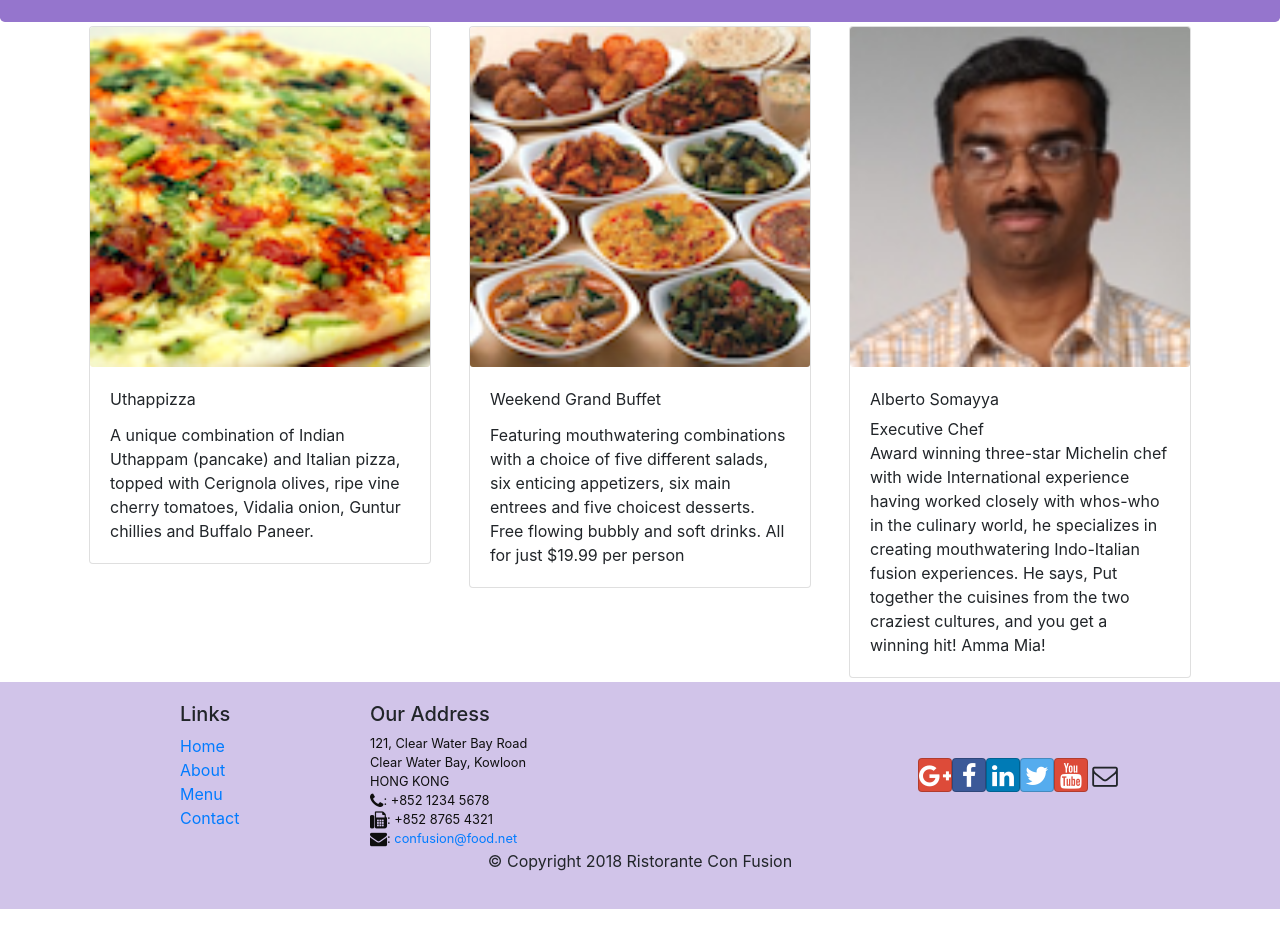
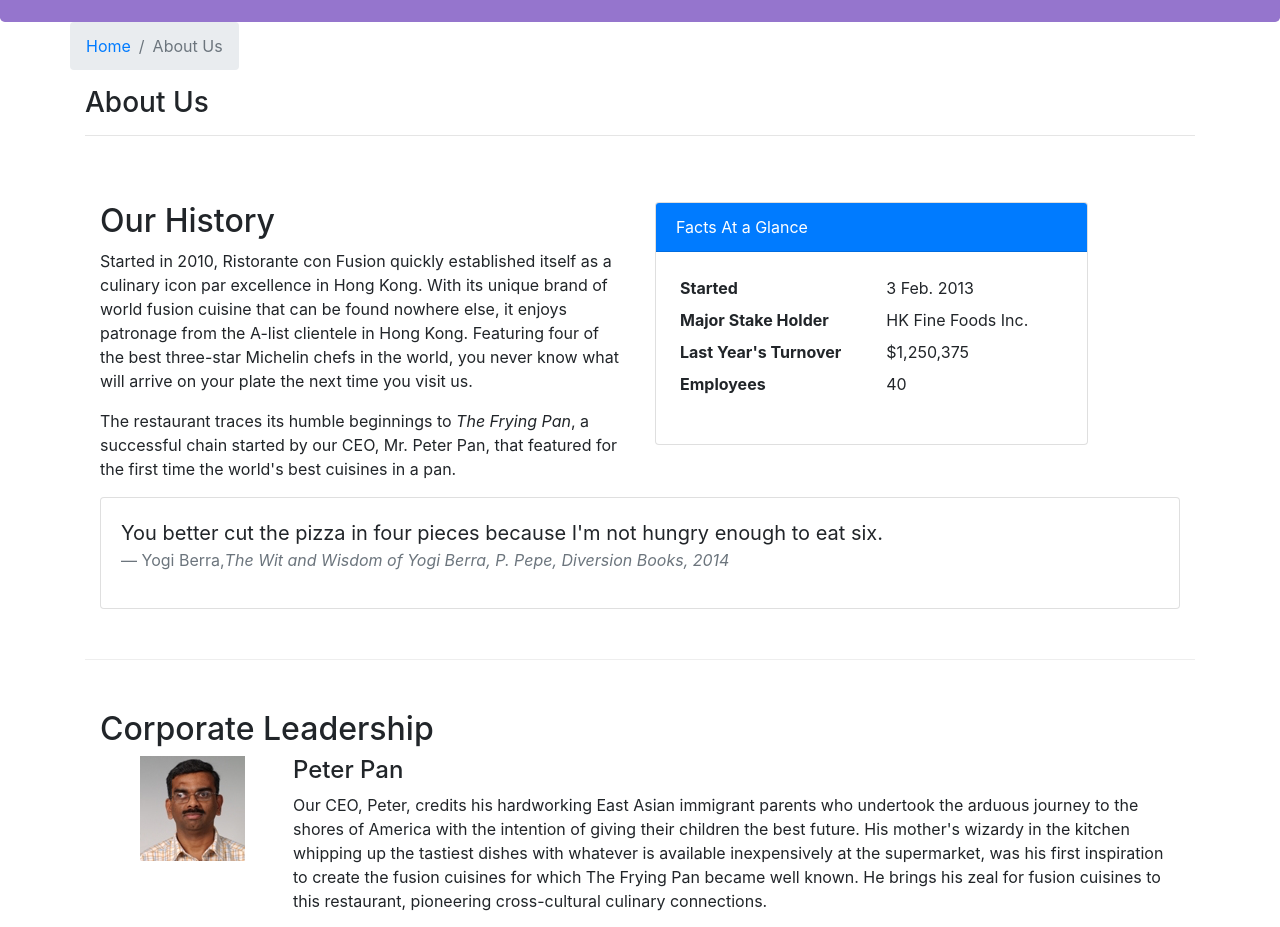
Before and after one commit to socopoko/confusion-react, a React (Create React App) app: page /aboutus in a window 1280 px wide. Before the commit this address led to /home. Shown: the part 320-1247 px from the top of the page. Built offline with nearby package versions, Linux system fonts and the light colour scheme.

Commit message:
assignment 2 - about us page

```diff
--- /dev/null
+++ b/src/components/AboutComponent.js
@@ -0,0 +1,96 @@
+import React from 'react';
+import { Breadcrumb, BreadcrumbItem, Card, CardBody, CardHeader, Media } from 'reactstrap';
+import { Link } from 'react-router-dom';
+
+
+function RenderLeader({ leader }) {
+    return (
+        <div key={leader.id}>
+            <Media tag="li">
+                <Media left middle>
+                    <Media object src={leader.image} alt={leader.name} />
+                </Media>
+                <Media body className="ml-5" >
+                    <Media heading>{leader.name}</Media>
+                    <p>{leader.description}</p>
+                </Media>
+            </Media>
+        </div>
+    );
+}
+
+
+function About(props) {
+    const leaders = props.leaders.map((leader) => {
+        return (
+            <div key={leader.id}>
+                <RenderLeader leader={leader} />
+            </div>
+        );
+    });
+
+    return(
+        <div className="container">
+            <div className="row">
+                <Breadcrumb>
+                    <BreadcrumbItem><Link to="/home">Home</Link></BreadcrumbItem>
+                    <BreadcrumbItem active>About Us</BreadcrumbItem>
+                </Breadcrumb>
+                <div className="col-12">
+                    <h3>About Us</h3>
+                    <hr />
+                </div>
+            </div>
+            <div className="row row-content">
+                <div className="col-12 col-md-6">
+                    <h2>Our History</h2>
+                    <p>Started in 2010, Ristorante con Fusion quickly established itself as a culinary icon par excellence in Hong Kong. With its unique brand of world fusion cuisine that can be found nowhere else, it enjoys patronage from the A-list clientele in Hong Kong.  Featuring four of the best three-star Michelin chefs in the world, you never know what will arrive on your plate the next time you visit us.</p>
+                    <p>The restaurant traces its humble beginnings to <em>The Frying Pan</em>, a successful chain started by our CEO, Mr. Peter Pan, that featured for the first time the world's best cuisines in a pan.</p>
+                </div>
+                <div className="col-12 col-md-5">
+                    <Card>
+                        <CardHeader className="bg-primary text-white">Facts At a Glance</CardHeader>
+                        <CardBody>
+                            <dl className="row p-1">
+                                <dt className="col-6">Started</dt>
+                                <dd className="col-6">3 Feb. 2013</dd>
+                                <dt className="col-6">Major Stake Holder</dt>
+                                <dd className="col-6">HK Fine Foods Inc.</dd>
+                                <dt className="col-6">Last Year's Turnover</dt>
+                                <dd className="col-6">$1,250,375</dd>
+                                <dt className="col-6">Employees</dt>
+                                <dd className="col-6">40</dd>
+                            </dl>
+                        </CardBody>
+                    </Card>
+                </div>
+                <div className="col-12">
+                    <Card>
+                        <CardBody className="bg-faded">
+                            <blockquote className="blockquote">
+                                <p className="mb-0">You better cut the pizza in four pieces because
+                                    I'm not hungry enough to eat six.</p>
+                                <footer className="blockquote-footer">Yogi Berra,
+                                <cite title="Source Title">The Wit and Wisdom of Yogi Berra,
+                                    P. Pepe, Diversion Books, 2014</cite>
+                                </footer>
+                            </blockquote>
+                        </CardBody>
+                    </Card>
+                </div>
+            </div>
+            <div className="row row-content">
+                <div className="col-12">
+                    <h2>Corporate Leadership</h2>
+                </div>
+                <div className="col-12">
+                    <Media list>
+                        {leaders}
+                    </Media>
+                </div>
+            </div>
+        </div>
+    );
+}
+
+export default About;
--- a/src/components/MainComponent.js
+++ b/src/components/MainComponent.js
@@ -2,6 +2,7 @@ import React, { Component } from 'react';
 import Home from './HomeComponent';
 import Menu from './MenuComponent';
 import Contact from './ContactComponent';
+import About from './AboutComponent';
 import DishDetail from './DishdetailComponent';
 import Header from './HeaderComponent';
 import Footer from './FooterComponent';
@@ -35,6 +36,14 @@ class Main extends Component {
             );
         }
 
+        const AboutPage = () => {
+            return (
+                <About
+                    leaders={this.state.leaders}
+                />
+            );
+        }
+
         const DishWithId = ({ match }) => {
             return (
                 <DishDetail dish={this.state.dishes.filter((dish) => dish.id === parseInt(match.params.dishId, 10))[0]}
@@ -50,6 +59,7 @@ class Main extends Component {
                     <Route exact path="/menu" component={() => <Menu dishes={this.state.dishes}/>} />
                     <Route path='/menu/:dishId' component={DishWithId} />
                     <Route exact path="/contactus" component={Contact} />
+                    <Route exact path="/aboutus" component={AboutPage} />
                     <Redirect to="/home" />
                 </Switch>
                 <Footer />
```
